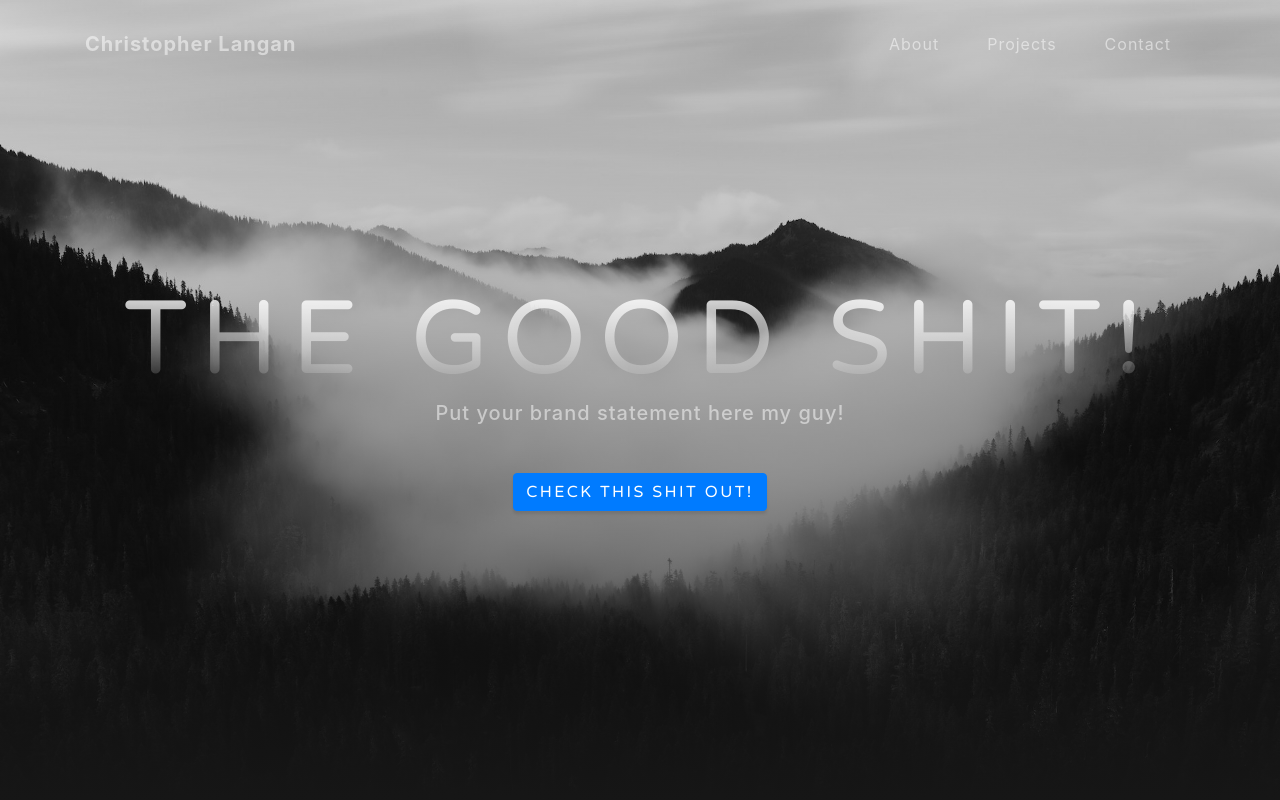
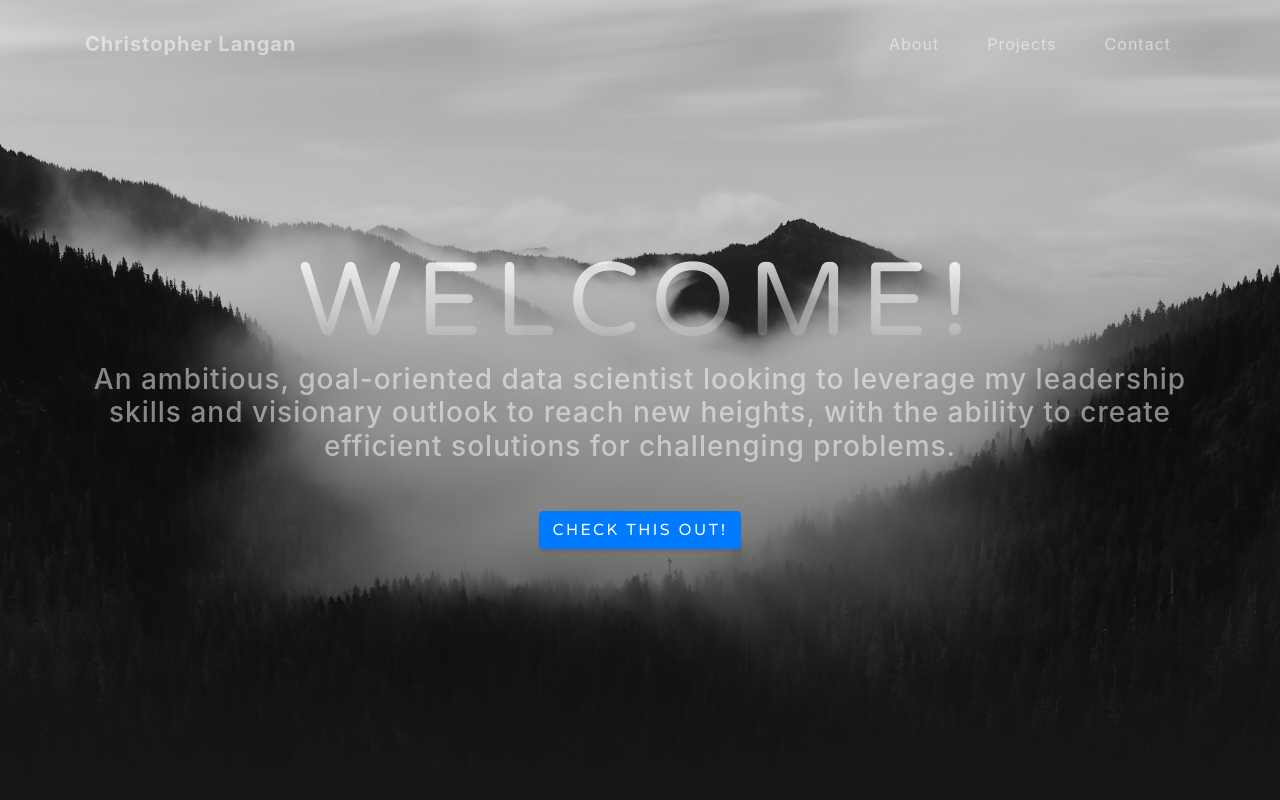
Before and after one commit to LanganChristopher/LanganChristopher.github.io, a website with bundled scripts: page index.html in a window 1280 px wide. Shown: the top 800 px of the page. Built offline with nearby package versions, Linux system fonts and the light colour scheme.

Commit message:
update web page

```diff
--- a/index.html
+++ b/index.html
@@ -53,9 +53,9 @@
   <header class="masthead">
     <div class="container d-flex h-100 align-items-center">
       <div class="mx-auto text-center">
-        <h1 class="mx-auto my-0 text-uppercase">The good shit!</h1>
-        <h2 class="text-white-50 mx-auto mt-2 mb-5">Put your brand statement here my guy!</h2>
-        <a href="#about" class="btn btn-primary js-scroll-trigger">Check this shit out!</a>
+        <h1 class="mx-auto my-0 text-uppercase">Welcome!</h1>
+        <h3 class="text-white-50 mx-auto mt-2 mb-5">An ambitious, goal-oriented data scientist looking to leverage my leadership skills and visionary outlook to reach new heights, with the ability to create efficient solutions for challenging problems.</h3>
+        <a href="#about" class="btn btn-primary js-scroll-trigger">Check this out!</a>
       </div>
     </div>
   </header>
```
